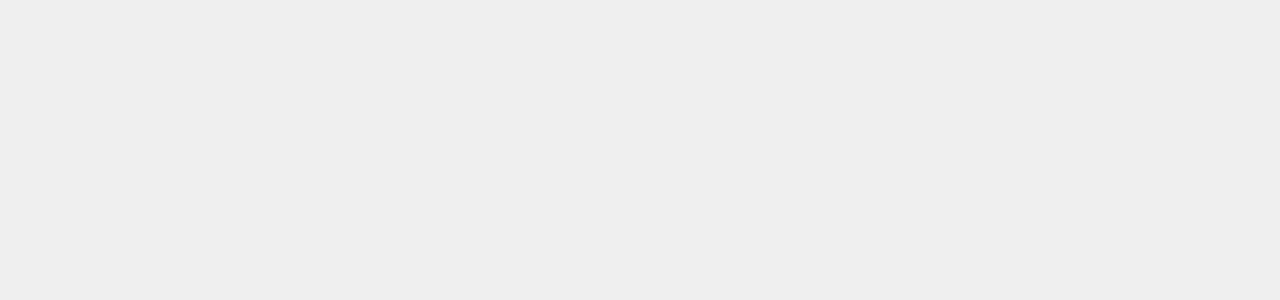
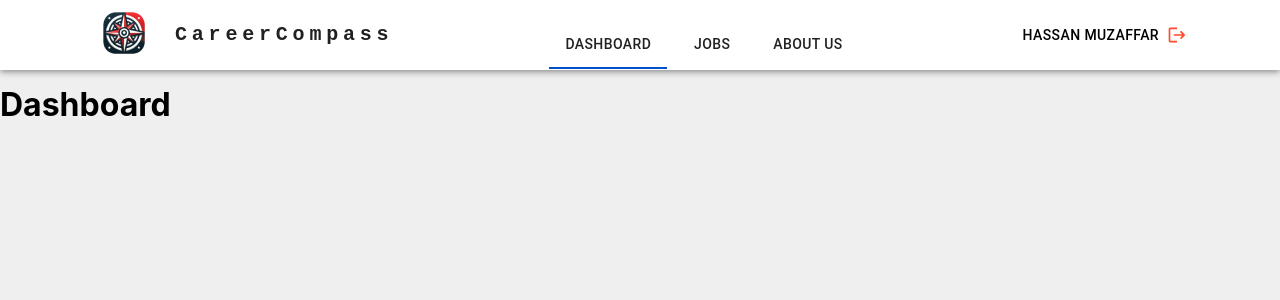
Before and after one commit to 103027/job_posting_app, a React (Create React App) app in the folder CareerCompass/frontend/: page /userDashboard in a window 1280 px wide. Before the commit this address had no page. Shown: the top 300 px of the page. Built offline with nearby package versions, Linux system fonts and the light colour scheme.

Commit message:
some issues fixed

```diff
--- a/CareerCompass/frontend/src/App.js
+++ b/CareerCompass/frontend/src/App.js
@@ -8,7 +8,7 @@ import BasicLayout from './Components/BasicLayout';
 import AddJob from './pages/Admin/Jobs/add_job';
 import ViewJob from './pages/Admin/Jobs/view_Job';
 import ActiveJobs from './pages/User/activejobs';
-import Applications from './pages/Applications';
+import Dashboard from './pages/User/dashboard';
 import './App.css';
 
 function App() {
@@ -19,11 +19,11 @@ function App() {
           <Route path="/authentication" element={<Login_Signup />} />
           <Route path="/" element={<BasicLayout />}>
             <Route path="/viewJob/:id" element={<ViewJob />} />
-            <Route path="/adminDashobard" element={<JobListings />} />
-            <Route path="/userDashobard" element={<ActiveJobs />} />
+            <Route path="/adminDashboard" element={<JobListings />} />
+            <Route path="/userDashboard" element={<Dashboard />} />
             <Route path="/addJob" element={<AddJob />} />
             <Route path="/applicants" element={<Applicants />} />
-            <Route path="/applications" element={<Applications />} />
+            <Route path="/activejobs" element={<ActiveJobs />} />
             <Route path="/aboutus" element={<AboutUs />} />
           </Route>
         </Routes>
--- a/CareerCompass/frontend/src/Components/Layout.jsx
+++ b/CareerCompass/frontend/src/Components/Layout.jsx
@@ -1,5 +1,5 @@
 import React from 'react';
-import { useState,useEffect } from 'react';
+import { useState, useEffect } from 'react';
 import AppBar from '@mui/material/AppBar';
 import Box from '@mui/material/Box';
 import Toolbar from '@mui/material/Toolbar';
@@ -11,6 +11,7 @@ import TabContext from '@mui/lab/TabContext';
 import TabList from '@mui/lab/TabList';
 import LogoutIcon from '@mui/icons-material/Logout';
 import { useNavigate } from 'react-router';
+import { useLocation } from "react-router-dom";
 
 const theme = createTheme({
     palette: {
@@ -27,27 +28,25 @@ function Header() {
     const handleChange = (event, newValue) => {
         setValue(newValue);
     };
+    const location = useLocation();
 
-    useEffect(()=>{
-        setIsAdmin(true)
+    useEffect(() => {
+        setIsAdmin(false)
         setValue('1')
-    },[])
+    }, [])
 
-    useEffect(()=>{
+    useEffect(() => {
         if (value == "1") {
             isAdmin ?
-            navigate('/adminDashobard')
+                navigate('/adminDashboard')
                 :
-            navigate('/userDashobard')
+                navigate('/userDashboard')
         } else if (value == "2") {
-            isAdmin ?
-            navigate('/applicants')
-            :
-            navigate('/applications')
+            navigate('/activejobs')
         } else if (value == "3") {
             navigate('/aboutus');
         }
-    },[value])
+    }, [value])
 
     return (
         <>
@@ -74,6 +73,8 @@ function Header() {
                                 CareerCompass
                             </Typography>
                         </Box>
+                        {
+                            location.pathname.includes("/adminDashboard") || location.pathname.includes("/aboutus") || location.pathname.includes("/userDashboard") || location.pathname.includes("/activejobs")?
                             <Box sx={{ flexGrow: 2, display: 'flex', justifyContent: 'center' }}>
                                 <TabContext value={value}>
                                     <Box>
@@ -83,20 +84,22 @@ function Header() {
                                                     backgroundColor: '#0052cc'
                                                 }
                                             }}
-                                        style={{marginTop:"20px"}}
+                                            style={{ marginTop: "20px" }}
                                             centered
                                         >
-                                        <Tab label="Dashboard" value="1"/>
+                                            <Tab label="Dashboard" value="1" />
                                             {
-                                            isAdmin ? <Tab label="Applicants" value="2"/> : <Tab label="Applications" value="2"/>
+                                                isAdmin ? ' ' : <Tab label="Jobs" value="2" />
                                             }
-                                        <Tab label="About Us" value="3"/>
+                                            <Tab label="About Us" value="3" />
                                         </TabList>
                                     </Box>
                                 </TabContext>
                             </Box>
-                        <Box sx={{ flexGrow: 1, display: 'flex', justifyContent: 'center' }}>
-                            <Button style={{ color: "black", border: "none" }} endIcon={<LogoutIcon style={{color:'#FF4B2B'}}/>}>
+                            : ' '
+                        }
+                        <Box sx={{ display: 'flex', justifyContent: 'center', mr:"65px" }}>
+                            <Button style={{ color: "black", border: "none" }} onClick={() => { navigate("/authentication") }} endIcon={<LogoutIcon style={{ color: '#FF4B2B' }} />}>
                                 Hassan Muzaffar
                             </Button>
                         </Box>
--- a/CareerCompass/frontend/src/pages/Admin/Jobs/add_job.js
+++ b/CareerCompass/frontend/src/pages/Admin/Jobs/add_job.js
@@ -93,7 +93,7 @@ function AddJob() {
         <>
             <Box display="flex" alignItems="center" justifyContent="center" flexDirection="column" margin="40px 120px">
                 <Box display="flex" flexDirection="row" justifyContent="center" width="100%">
-                    <Button onClick={() => navigate("/adminDashobard")}>
+                    <Button onClick={() => navigate("/adminDashboard")}>
                         <ArrowBackTwoToneIcon /> Back
                     </Button>
                     <Box display="flex" flexGrow={1} justifyContent="center" marginRight={5}>
--- a/CareerCompass/frontend/src/pages/Admin/Jobs/view_Job.js
+++ b/CareerCompass/frontend/src/pages/Admin/Jobs/view_Job.js
@@ -86,7 +86,7 @@ function ViewJob() {
     <Box sx={{ display: 'flex', flexDirection: 'column', alignItems: 'center', padding: 4, gap: 4 }}>
       {/* Job Title */}
       <Box display="flex" flexDirection="row" justifyContent="center" width="80%" >
-        <Button onClick={() => navigate("/adminDashobard")}>
+        <Button onClick={() => navigate("/adminDashboard")}>
           <ArrowBackTwoToneIcon /> Back
         </Button>
         <Box display="flex" flexGrow={1} justifyContent="center" marginRight={5}>
--- a/CareerCompass/frontend/src/pages/Applications.jsx
+++ /dev/null
@@ -1,9 +0,0 @@
-function Applications() {
-    return (
-        <div>
-            <h1>Applications</h1>
-        </div>
-    );
-}
-
-export default Applications;
--- a/CareerCompass/frontend/src/pages/User/activejobs.jsx
+++ b/CareerCompass/frontend/src/pages/User/activejobs.jsx
@@ -3,10 +3,55 @@ import Toolbar from '@mui/material/Toolbar';
 import Typography from '@mui/material/Typography';
 import Button from '@mui/material/Button';
 import AddIcon from '@mui/icons-material/Add';
-import Jobs from '../../Components/Jobs';
 import { useNavigate } from 'react-router';
+import { Card, CardContent, CardActions } from '@mui/material';
+
+function JobCard({ jobTitle, companyName, salary, jobType, timing }) {
+    return (
+        <Card style={{ marginBottom: '20px' }}>
+            <CardContent>
+                <Typography variant="h6" style={{ fontWeight: 'bold' }}>
+                    {jobTitle}
+                </Typography>
+                <Typography variant="body1" color="textSecondary">
+                    {companyName}
+                </Typography>
+                <Typography variant="body2" color="textSecondary" style={{ marginTop: '10px' }}>
+                    {timing}
+                </Typography>
+                <Typography variant="body1" style={{ marginTop: '10px', fontWeight: 'bold' }}>
+                    {salary}
+                </Typography>
+            </CardContent>
+            <CardActions>
+                <Button size="small" color="primary">
+                    {jobType}
+                </Button>
+                <Button size="small" color="primary">
+                    Easily apply
+                </Button>
+            </CardActions>
+        </Card>
+    );
+}
 
 function ActiveJobs() {
+    const jobs = [
+        {
+            jobTitle: 'Full Stack Developer',
+            companyName: 'Harvey Taylor Pvt',
+            salary: 'Rs 100,000 - Rs 140,000 a month',
+            jobType: 'Full-time',
+            timing: 'Active 9 days ago',
+        },
+        {
+            jobTitle: 'Backend Engineer',
+            companyName: 'Code to Kloud',
+            salary: 'Rs 50,000 - Rs 100,000 a month',
+            jobType: 'Full-time',
+            timing: 'Active 9 days ago',
+        },
+    ];
     const navigate = useNavigate();
     return (
         <>
@@ -18,8 +63,17 @@ function ActiveJobs() {
                         </Typography>
                     </Box>
                 </Box>
-                <Box>
-                    <Jobs />
+                <Box sx={{ padding: '20px' }}>
+                    {jobs.map((job, index) => (
+                        <JobCard
+                            key={index}
+                            jobTitle={job.jobTitle}
+                            companyName={job.companyName}
+                            salary={job.salary}
+                            jobType={job.jobType}
+                            timing={job.timing}
+                        />
+                    ))}
                 </Box>
             </Box>
         </>
--- /dev/null
+++ b/CareerCompass/frontend/src/pages/User/dashboard.jsx
@@ -0,0 +1,9 @@
+function Dashboard() {
+    return (
+      <div>
+        <h1>Dashboard</h1>
+      </div>
+    );
+  }
+
+  export default Dashboard;
```
Lines whose indentation alone changed are shown as unchanged.
